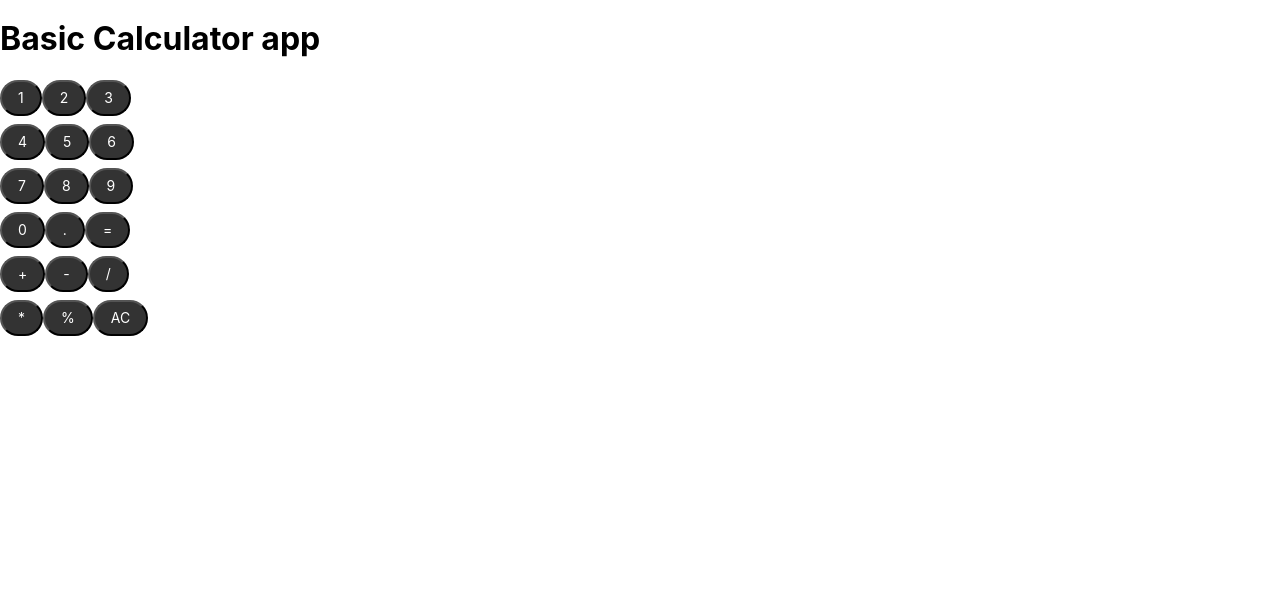
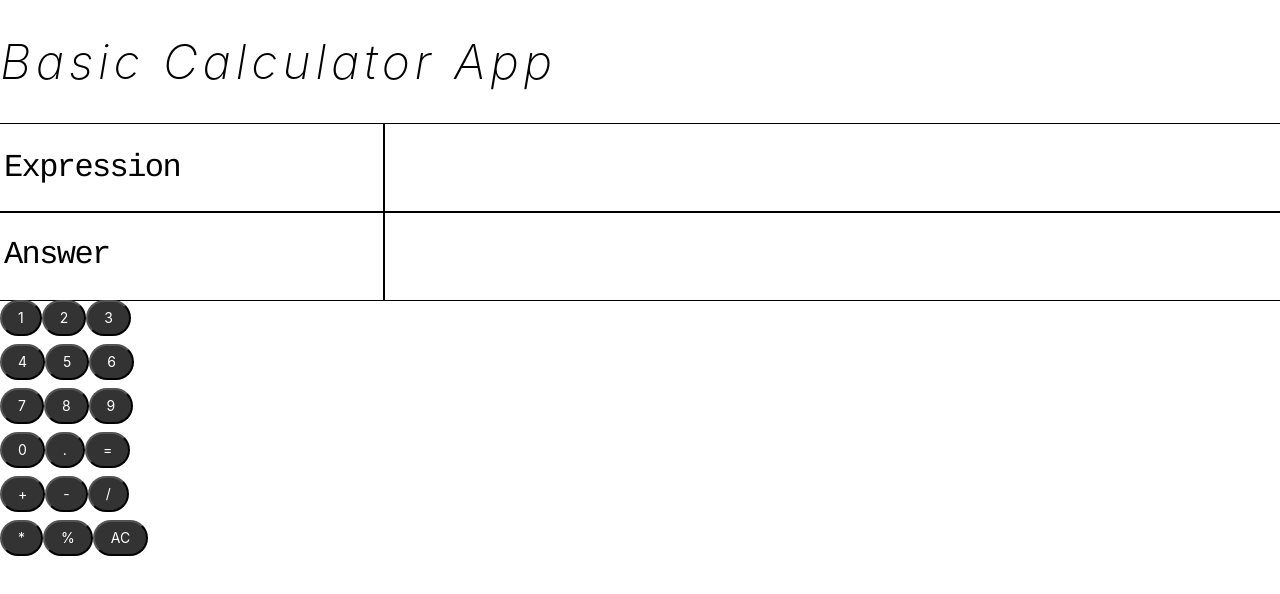
Before and after one commit to parikshit10/Calc_react, a React (Create React App) app: page / in a window 1280 px wide. Shown: the top 594 px of the page. Built offline with nearby package versions, Linux system fonts and the light colour scheme.

Commit message:
calc working

```diff
--- a/src/App.js
+++ b/src/App.js
@@ -1,6 +1,8 @@
 import React from 'react';
 import Button from './Button'
 import 'tachyons'
+
+import OutputBox from './OutputBox'
 class App extends React.Component
 {
   constructor()
@@ -8,7 +10,8 @@ class App extends React.Component
     super();
     this.state =
     {
-      exp: ''
+      exp: '',
+      ans: ''
     }
     this.handler = this.handler.bind(this)
   }
@@ -18,7 +21,7 @@ class App extends React.Component
     if(changedVal !== "=" && changedVal !== "AC")
       this.setState({exp: this.state.exp+changedVal})
     else if(changedVal === "=")
-      console.log(eval(this.state.exp))
+      this.setState({ans: eval(this.state.exp)})
     else if(changedVal === "AC")
       this.setState({exp: ''})
   }
@@ -45,7 +48,9 @@ class App extends React.Component
 
     return (
     <div>
-      <h1> Basic Calculator app </h1>
+      <h1 class="dim fw2 i sans-serif ttc b--black-60 f1 lh-title tracked"> Basic Calculator app </h1>
+      <OutputBox expr={this.state.exp} what="Expression" />
+      <OutputBox expr={this.state.ans} what="Answer" />
       {allButtons}
     </div>
     );
--- /dev/null
+++ b/src/OutputBox.js
@@ -0,0 +1,17 @@
+import React from 'react';
+
+const OutputBox = (props) =>
+{
+	return(
+		<div className="flex justify-between">
+			<div className="outline w-30 pa1">
+				<h1 className="dim fw1 courier tracked-tight">{props.what}</h1>
+			</div>
+			<div className="outline w-70 pa1">
+				<h1 className="dim fw1 courier tracked-tight">{props.expr}</h1>
+			</div>
+		</div>
+
+		)
+}
+export default OutputBox;
```
